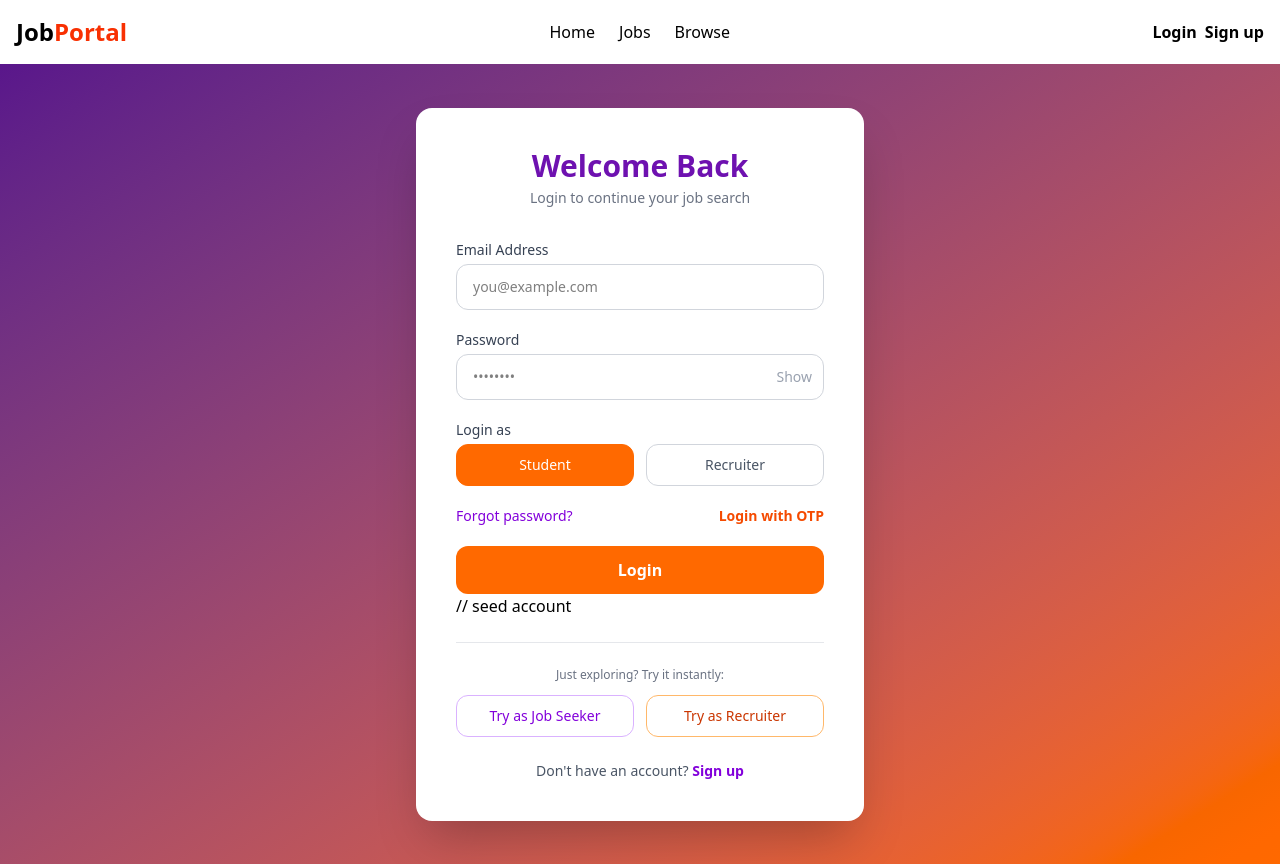
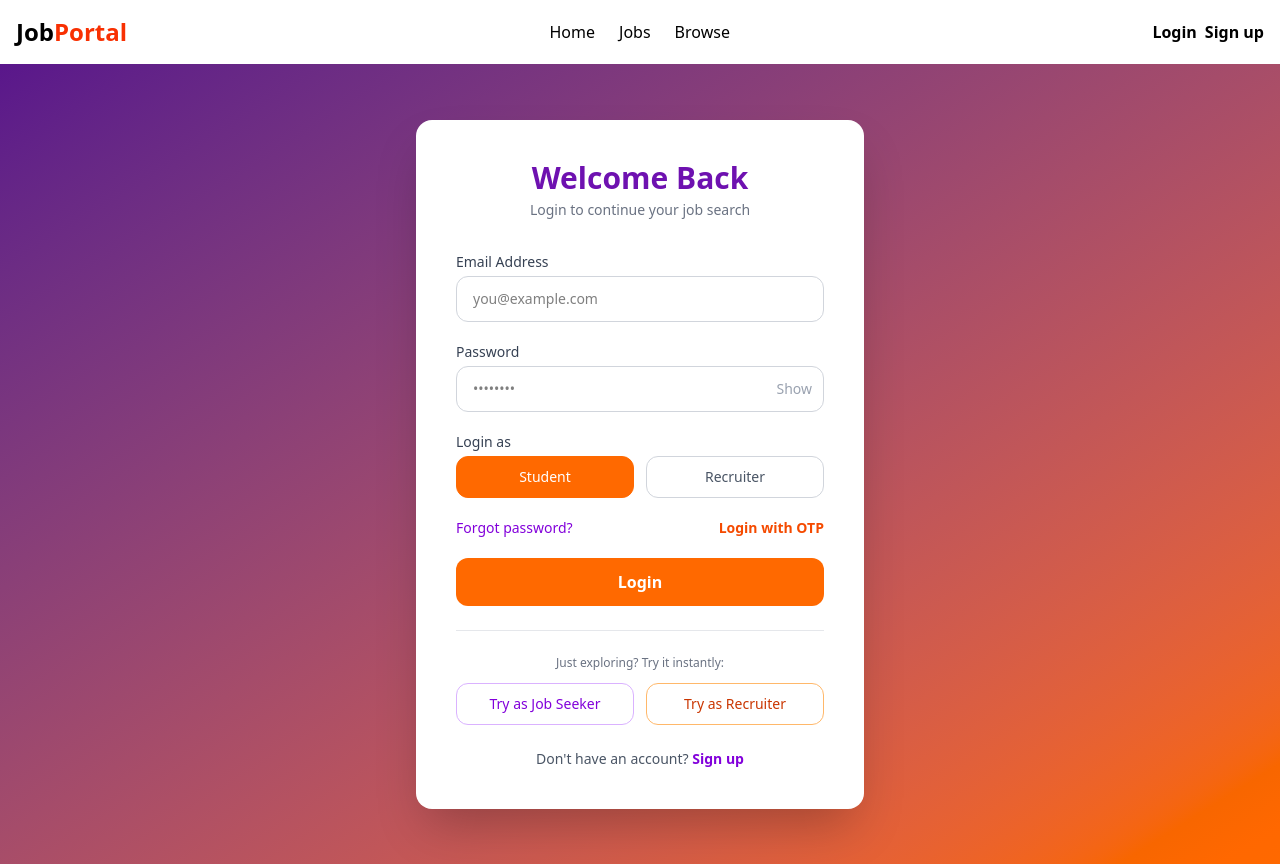
Before and after one commit to Priya-123-debug/Jobseeker, a React (Vite) app in the folder client/: page /login in a window 1280 px wide. Built offline with nearby package versions, Linux system fonts and the light colour scheme; no server answers.

Commit message:
remove the line of seed account

```diff
--- a/client/src/components/Auth/Login.jsx
+++ b/client/src/components/Auth/Login.jsx
@@ -194,7 +194,7 @@ function Login() {
           </button>
         </form>
 
-        // seed account
+
 <div className="mt-6 pt-6 border-t border-gray-200">
   <p className="text-center text-xs text-gray-500 mb-3">
     Just exploring? Try it instantly:
```
